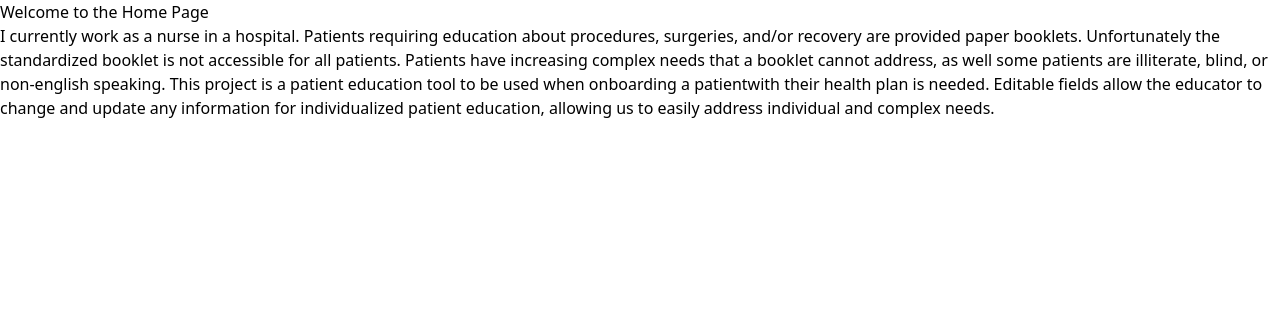
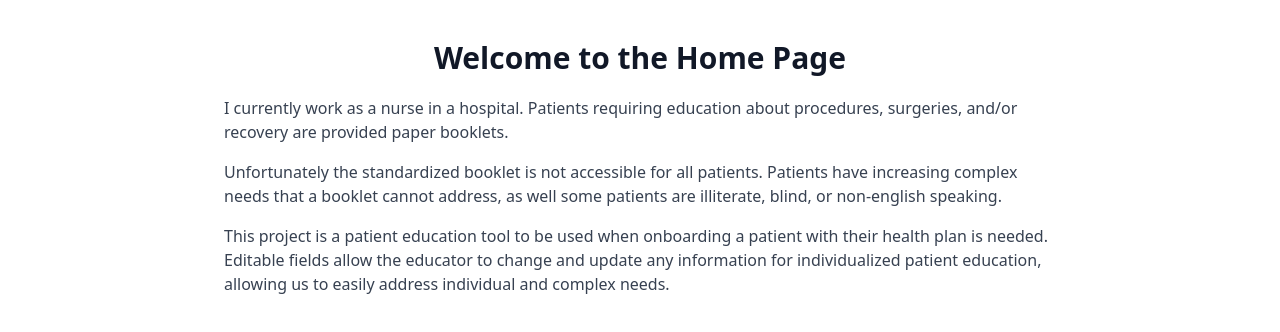
Before and after one commit to mgr514/Onboard, a React (Vite) app: page /#/ in a window 1280 px wide. Shown: the top 332 px of the page. Built offline with nearby package versions, Linux system fonts and the light colour scheme.

Commit message:
home page styling

```diff
--- a/src/routes/Home.jsx
+++ b/src/routes/Home.jsx
@@ -2,19 +2,26 @@ import React from "react";
 
 function Home() {
   return (
-    <div>
-      <h1>Welcome to the Home Page</h1>
-      <p>
+    <div className="max-w-4xl mx-auto px-4 sm:px-6 lg:px-8">
+      <h1 className="text-3xl font-bold text-center text-gray-900 mt-10 mb-5">
+        Welcome to the Home Page
+      </h1>
+      <p className="text-base text-gray-700 mb-4">
         I currently work as a nurse in a hospital. Patients requiring education
         about procedures, surgeries, and/or recovery are provided paper
-        booklets. Unfortunately the standardized booklet is not accessible for
-        all patients. Patients have increasing complex needs that a booklet
-        cannot address, as well some patients are illiterate, blind, or
-        non-english speaking. This project is a patient education tool to be
-        used when onboarding a patientwith their health plan is needed. Editable
-        fields allow the educator to change and update any information for
-        individualized patient education, allowing us to easily address
-        individual and complex needs.
+        booklets.
+      </p>
+      <p className="text-base text-gray-700 mb-4">
+        Unfortunately the standardized booklet is not accessible for all
+        patients. Patients have increasing complex needs that a booklet cannot
+        address, as well some patients are illiterate, blind, or non-english
+        speaking.{" "}
+      </p>
+      <p className="text-base text-gray-700 mb-4">
+        This project is a patient education tool to be used when onboarding a
+        patient with their health plan is needed. Editable fields allow the
+        educator to change and update any information for individualized patient
+        education, allowing us to easily address individual and complex needs.
       </p>
     </div>
   );
```
